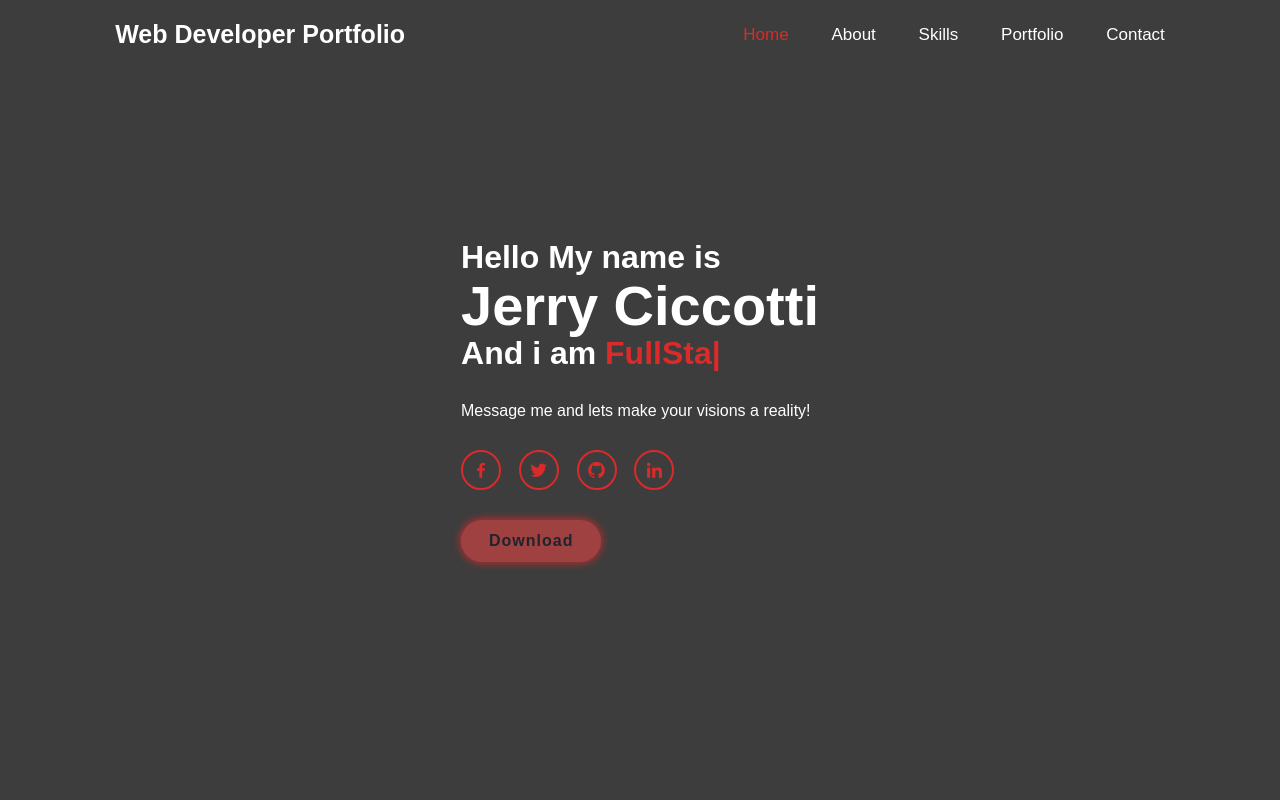
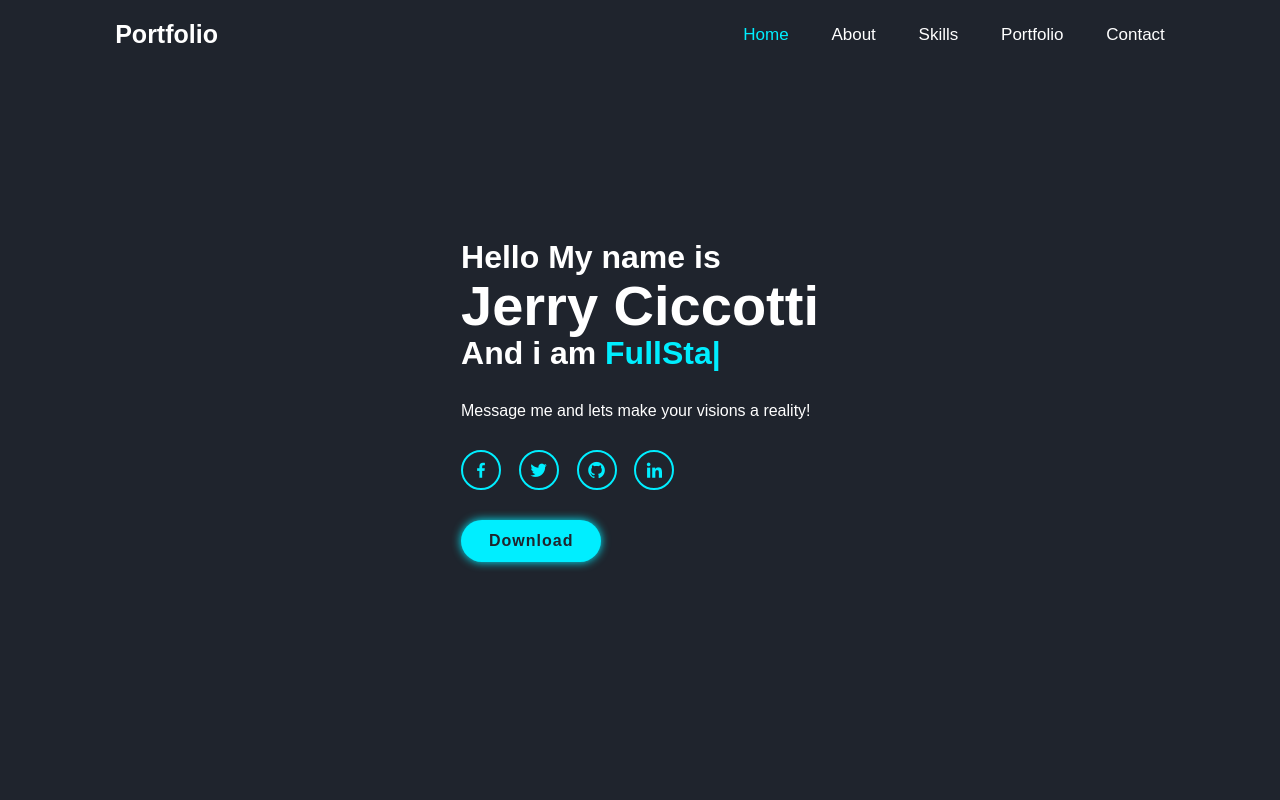
Before and after one commit to JerryCiccotti/JerryCiccotti.github.io, a website built with Vite: page portfolio/index.html in a window 1280 px wide. Shown: the top 800 px of the page. Built offline with nearby package versions, Linux system fonts and the light colour scheme.

Commit message:
Add files via upload

```diff
--- a/portfolio/index.html
+++ b/portfolio/index.html
@@ -10,7 +10,7 @@
 </head>
 <body>
     <header class="header">
-        <a href="" class="logo">Web Developer Portfolio</a>
+        <a href="" class="logo">Portfolio</a>
         <i class='bx bx-menu' id="menu-icon"></i>
         <nav class="navbar">
             <a href="#home" style="--i:1;" class="active">Home</a>
@@ -29,13 +29,13 @@
             <div class="social-media">
                 <a href="" style="--i:7;"><i class='bx bxl-facebook'></i></a>
                 <a href="" style="--i:8;"><i class='bx bxl-twitter' ></i></a>
-                <a href="https://github.com/JerryCiccotti" style="--i:9;"><i class='bx bxl-github' ></i></a>
-                <a href="https://www.linkedin.com/in/jerry-ciccotti-6b1b13132/" style="--i:10;"><i class='bx bxl-linkedin' ></i></i></a>
+                <a href="https://github.com/JerryCiccotti" target="_blank" style="--i:9;"><i class='bx bxl-github' ></i></a>
+                <a href="https://www.linkedin.com/feed/?trk=homepage-basic_sign-in-submit" target="_blank"  style="--i:10;"><i class='bx bxl-linkedin' ></i></i></a>
             </div>
             <a href="" class="btn">Download</a>
         </div>
         <div class="home-img">
-
+            <!-- <img src="me.jpg" alt=""> -->
         </div>
     </section>
 
@@ -160,6 +160,8 @@
                         <p>Mock hotel site built with html and css</p>
                         <a href="https://replit.com/@jerryciccotti1/hotel"><i class="bx bx-link-external"></i></a>
                     </div>
+
+
                 </div>
 
                 <div class="portfolio-box">
@@ -169,6 +171,8 @@
                         <p>Html tables dashboard</p>
                         <a href="https://codepen.io/Jerry-Ciccotti/full/KKbdjrr"><i class="bx bx-link-external"></i></a>
                     </div>
+
+
                 </div>
 
                 <div class="portfolio-box">
@@ -184,7 +188,7 @@
                 <div class="portfolio-box">
                     <img src="registration.png" alt="">
                     <div class="portfolio-layer">
-                        <h4>Registration Form</h4>
+                        <h4>Web Design</h4>
                         <p>registration page built with html and css with Html forms</p>
                         <a href="https://codepen.io/JerryCiccotti26/full/qByYeer"><i class="bx bx-link-external"></i></a>
                     </div>
@@ -193,7 +197,7 @@
                 <div class="portfolio-box">
                     <img src="simple-login.png" alt="">
                     <div class="portfolio-layer">
-                        <h4>Login form</h4>
+                        <h4>Web Design</h4>
                         <p>simple log in form with custom background</p>
                         <a href="https://codepen.io/Jerry-Ciccotti/full/qBLEYeg/408e837941000543a92dfb26e9e9fb67"><i class="bx bx-link-external"></i></a>
                     </div>
@@ -229,7 +233,7 @@
 
  <footer class="footer">
     <div class="footer-text">
-        <p>Copyright &copy; 2023 by Jerry Ciccotti| All Rights Reserved.</p>
+        <p>Copyright &copy; 2023 by Jerry Ciccotti | All Rights Reserved.</p>
     </div>
 
     <div class="footer-iconTop">
--- a/portfolio/main.css
+++ b/portfolio/main.css
@@ -5,10 +5,10 @@
     font-family: 'Poppins', sans-serif;
 }
 :root{
-    --bg-color: #3d3d3d; /* --bg-color: #1f242d; */
-    --second-bg-color: #232831;
+    --bg-color: #1f242d;
+    --second-bg-color: #323946;
     --text-color: #fff;
-    --main-color: #db2a2a;
+    --main-color: #0ef;
 }
 
 html{
@@ -129,8 +129,7 @@ section{
  }
 
 .home-img img{
-   max-width: 750px;
-   width: 35vw;
+   max-width: 450px;
    margin-right: -20px;
    opacity: 0;
     animation: zoomIn 1s ease forwards, floatImage 4s ease-in-out infinite;
@@ -166,7 +165,7 @@ section{
 .btn{
     display: inline-block;
     padding: 12px 28px;
-    background: rgb(160, 65, 65);
+    background: #0ef;
     border-radius: 40px;
     box-shadow: 0 0 10px var(--main-color);
     font-size: 16px;
```
Also changed, not shown: JerryC/README.md (added), Screenshot (18).png (added).
